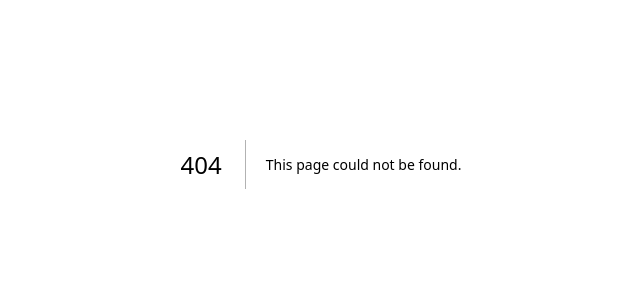
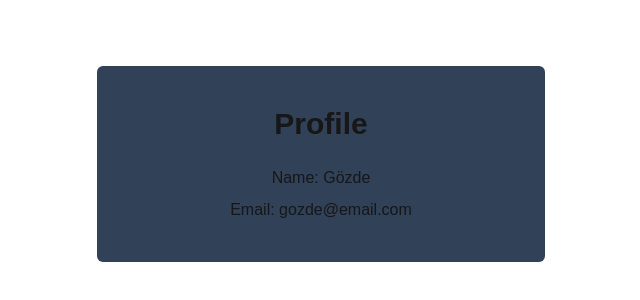
Before and after one commit to gozdeoozer/Lesson-33-next.js-demo, a Next.js app: page /user/profile in a window 1280 px wide. Before the commit this address had no page. Shown: the part 236-536 px from the top of the page, without its empty margins (319-959 px from the left). Built offline with nearby package versions, Linux system fonts and the light colour scheme.

Commit message:
Lesson 34 - add user context

```diff
--- a/src/app/page.js
+++ b/src/app/page.js
@@ -18,7 +18,7 @@ export default function Home() {
         <Subtitle title={quotes[currentIndex].quote} />
         <Body2>{quotes[currentIndex].author}</Body2>
         <Button onClick={handleNextQuoteClick}>Next Quote</Button>
-        <Body2>{user.name}</Body2>
+
       </div>
     </main>
   );
--- /dev/null
+++ b/src/app/user/profile/page.js
@@ -0,0 +1,17 @@
+'use client';
+
+import { useUserContext } from '@/app/UserContext';
+
+export default function ProfilePage() {
+  const user = useUserContext();
+
+  return (
+    <main className="min-h-dvh flex items-center justify-center">
+      <div className="w-full max-w-md bg-slate-700 p-10 rounded-md text-center">
+        <h1 className="text-3xl font-bold mb-6">Profile</h1>
+        <p className="mb-2">Name: {user.name}</p>
+        <p>Email: {user.email}</p>
+      </div>
+    </main>
+  );
+}
```
